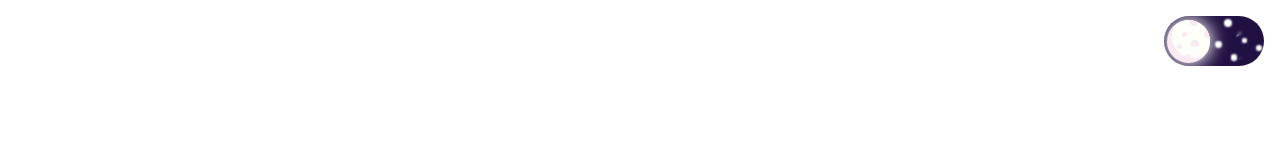
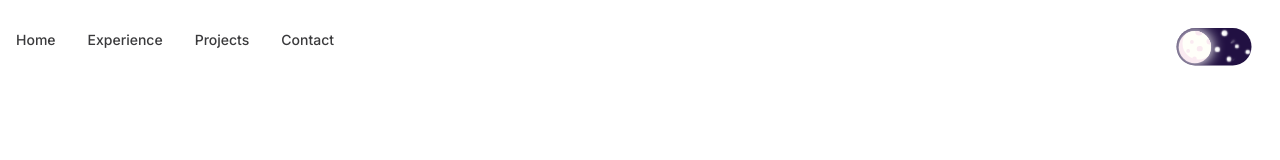
Before and after one commit to CarterT27/portfolio, a Next.js app: page / in a window 1280 px wide. Shown: the top 160 px of the page. Built offline with nearby package versions, Linux system fonts and the light colour scheme.

Commit message:
add navbar and adjust themetoggle button size

```diff
--- a/app/page.tsx
+++ b/app/page.tsx
@@ -3,17 +3,14 @@ import Timeline from "@/components/Timeline"
 import Avatar from "@/components/Avatar"
 import Projects from "@/components/Projects"
 import Footer from "@/components/Footer"
-import ThemeToggle from "@/components/ThemeToggle"
 import ContactForm from "@/components/ContactForm"
+import Navbar from "@/components/Navbar"
 
 export default function Home() {
   return (
     <main className="min-h-screen bg-background text-foreground">
+      <Navbar />
       <div className="container mx-auto px-4 py-8">
-        <div className="fixed top-4 right-4 z-50">
-          <ThemeToggle />
-        </div>
-
         <section id="header" className="min-h-screen flex items-center justify-center">
           <Header />
         </section>
--- /dev/null
+++ b/components/Navbar.tsx
@@ -0,0 +1,71 @@
+"use client";
+
+import { useState, useEffect } from "react";
+import { FontAwesomeIcon } from "@fortawesome/react-fontawesome";
+import { faChevronDown } from "@fortawesome/free-solid-svg-icons";
+import ThemeToggle from "./ThemeToggle";
+
+const navItems = [
+  { id: "header", label: "Home" },
+  { id: "experience", label: "Experience" },
+  { id: "projects", label: "Projects" },
+  { id: "contact", label: "Contact" },
+];
+
+export default function Navbar() {
+  const [showNavbar, setShowNavbar] = useState(false);
+
+  useEffect(() => {
+    const handleScroll = () => {
+      const scrollPosition = window.scrollY;
+      const viewportHeight = window.innerHeight;
+
+      if (scrollPosition > viewportHeight / 2) {
+        setShowNavbar(true);
+      } else {
+        setShowNavbar(false);
+      }
+    };
+
+    window.addEventListener("scroll", handleScroll);
+    return () => window.removeEventListener("scroll", handleScroll);
+  }, []);
+
+  const scrollToSection = (sectionId: string) => {
+    const section = document.getElementById(sectionId);
+    if (section) {
+      section.scrollIntoView({ behavior: "smooth" });
+    }
+  };
+
+  return (
+    <nav
+      className={`fixed top-0 left-0 right-0 z-50 transition-all duration-300 ${
+        showNavbar
+          ? "bg-background/80 backdrop-blur-sm shadow-md py-4"
+          : "bg-transparent py-6"
+      }`}
+    >
+      <div className="container mx-auto px-4">
+        <div className="flex items-center justify-between">
+          <div className="flex items-center space-x-8">
+            {navItems.map((item) => (
+              <button
+                key={item.id}
+                onClick={() => scrollToSection(item.id)}
+                className={`text-sm font-medium transition-colors hover:text-primary ${
+                  showNavbar ? "text-foreground" : "text-foreground/80"
+                }`}
+              >
+                {item.label}
+              </button>
+            ))}
+          </div>
+          <div className="flex items-center">
+            <ThemeToggle />
+          </div>
+        </div>
+      </div>
+    </nav>
+  );
+}
--- a/components/ThemeToggle.tsx
+++ b/components/ThemeToggle.tsx
@@ -16,14 +16,15 @@ export default function ThemeToggle() {
   if (!mounted) return null
 
   return (
-    <div className="wrapper">
+    <div className="wrapper h-8 scale-75 origin-center">
       <input
         type="checkbox"
         id="theme-toggle"
         checked={resolvedTheme === "dark"}
         onChange={() => setTheme(resolvedTheme === "dark" ? "light" : "dark")}
+        className="h-8"
       />
-      <label htmlFor="theme-toggle" className="toggle">
+      <label htmlFor="theme-toggle" className="toggle h-8">
         <span className="toggle-button">
           <span className="crater crater-1"></span>
           <span className="crater crater-2"></span>
```
